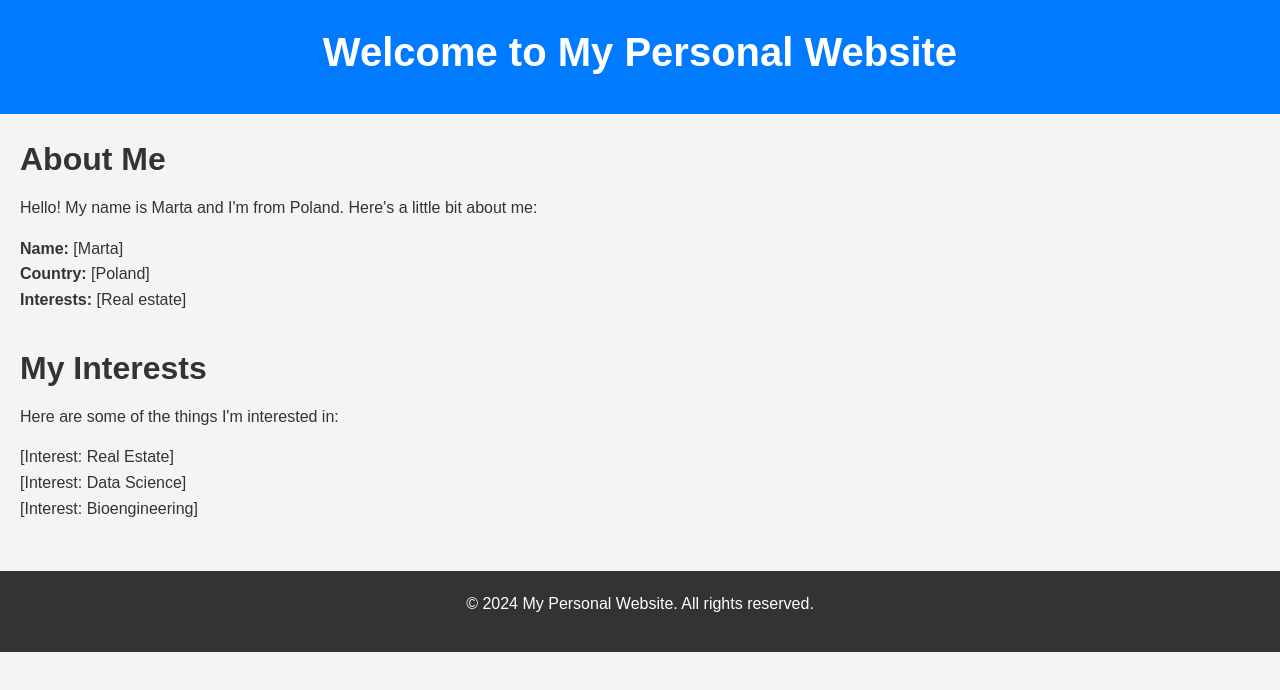
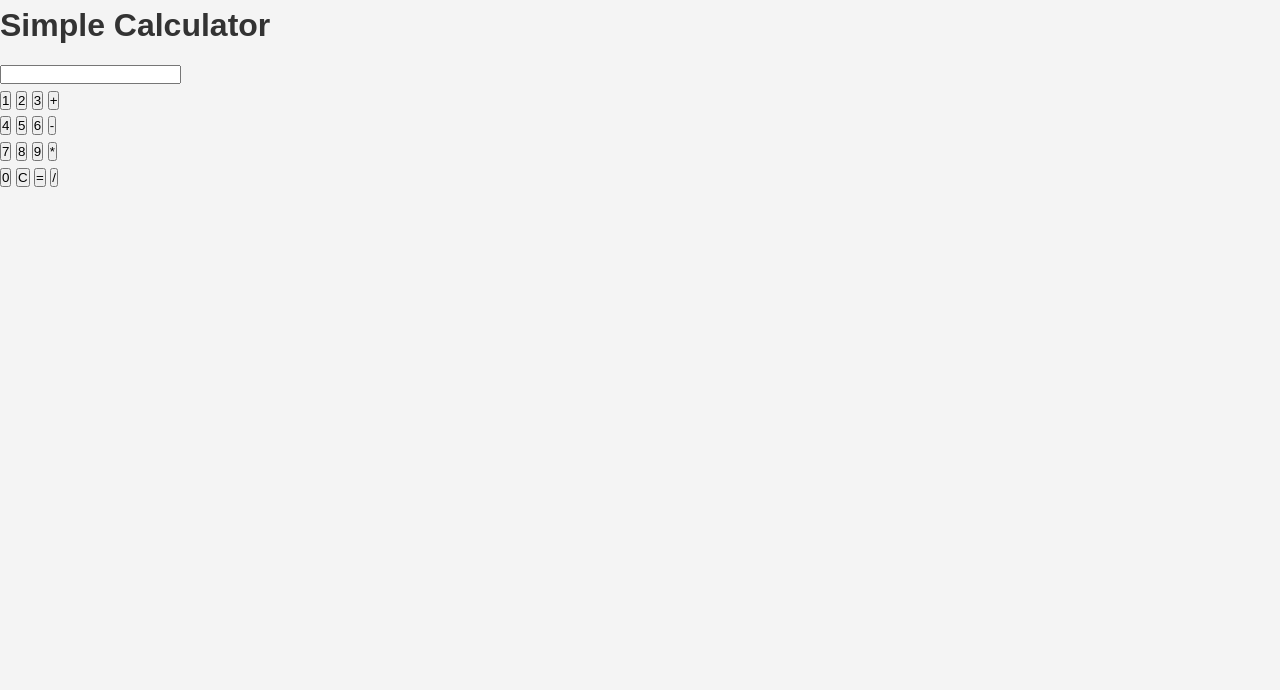
Before and after one commit to EliraAkimbaeva/website, a plain HTML site: page index.html in a window 1280 px wide. Drawn offline with Linux system fonts and the light colour scheme.

Commit message:
Update index.html

```diff
--- a/index.html
+++ b/index.html
@@ -1,44 +1,45 @@
 <!DOCTYPE html>
 <html lang="en">
 <head>
-    <meta charset="UTF-8">
-    <meta name="viewport" content="width=device-width, initial-scale=1.0">
-    <title>My Personal Website</title>
-    <link rel="stylesheet" href="styles.css">
+  <meta charset="UTF-8">
+  <meta name="viewport" content="width=device-width, initial-scale=1.0">
+  <title>Simple Calculator</title>
+  <link rel="stylesheet" href="styles.css">
 </head>
 <body>
+  <div class="calculator">
+    <h2>Simple Calculator</h2>
+    <input type="text" id="result" readonly>
+    <div class="buttons">
+      <div class="row">
+        <button onclick="appendNumber('1')">1</button>
+        <button onclick="appendNumber('2')">2</button>
+        <button onclick="appendNumber('3')">3</button>
+        <button onclick="appendOperator('+')">+</button>
+      </div>
+      <div class="row">
+        <button onclick="appendNumber('4')">4</button>
+        <button onclick="appendNumber('5')">5</button>
+        <button onclick="appendNumber('6')">6</button>
+        <button onclick="appendOperator('-')">-</button>
+      </div>
+      <div class="row">
+        <button onclick="appendNumber('7')">7</button>
+        <button onclick="appendNumber('8')">8</button>
+        <button onclick="appendNumber('9')">9</button>
+        <button onclick="appendOperator('*')">*</button>
+      </div>
+      <div class="row">
+        <button onclick="appendNumber('0')">0</button>
+        <button onclick="clearResult()">C</button>
+        <button onclick="calculate()">=</button>
+        <button onclick="appendOperator('/')">/</button>
+      </div>
+    </div>
+  </div>
 
-    <header>
-        <h1>Welcome to My Personal Website</h1>
-    </header>
+  <div id="date"></div>
 
-    <main>
-        <section id="about">
-            <h2>About Me</h2>
-            <p>Hello! My name is Marta and I'm from Poland. Here's a little bit about me:</p>
-            <ul>
-                <li><strong>Name:</strong> [Marta]</li>
-                <li><strong>Country:</strong> [Poland]</li>
-                <li><strong>Interests:</strong> [Real estate]</li>
-
-            </ul>
-        </section>
-
-        <section id="interests">
-            <h2>My Interests</h2>
-            <p>Here are some of the things I'm interested in:</p>
-            <ul>
-                <li>[Interest: Real Estate]</li>
-                <li>[Interest: Data Science]</li>
-                <li>[Interest: Bioengineering]</li>
-
-            </ul>
-        </section>
-    </main>
-
-    <footer>
-        <p>&copy; 2024 My Personal Website. All rights reserved.</p>
-    </footer>
-
+  <script src="script.js"></script>
 </body>
 </html>
```
